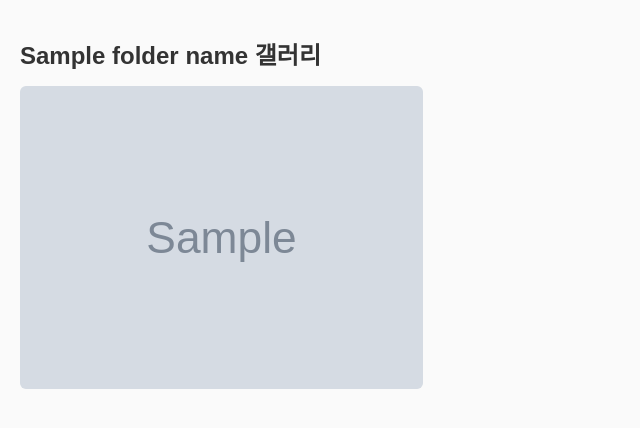
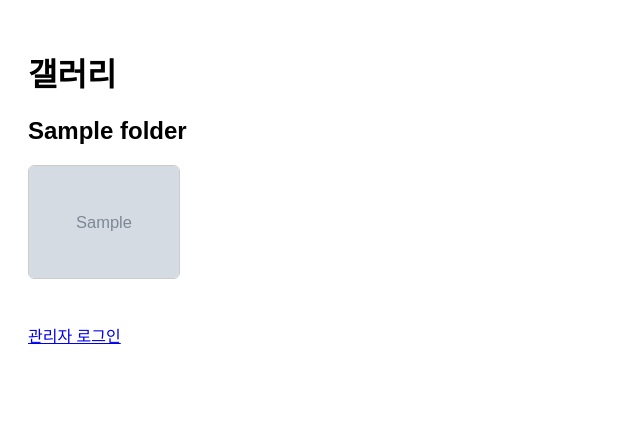
Before and after one commit to Tlqkf19373/da-eun-private-gallery2, a Flask app: template templates/gallery.html in a window 1280 px wide. Shown: the top 428 px of the page, without its empty margins (0-640 px from the left). Run offline with Flask 3, Linux system fonts and the light colour scheme; the template is opened without the code that fills it: most values are stand-ins (such as "Sample title", 1, 10 or a date in 2020); grey boxes marked "Sample" are stand-in pictures.

Commit message:
Update gallery.html

```diff
--- a/templates/gallery.html
+++ b/templates/gallery.html
@@ -2,89 +2,54 @@
 <html lang="ko">
 <head>
   <meta charset="UTF-8">
+  <title>갤러리</title>
   <meta name="viewport" content="width=device-width, initial-scale=1.0">
-    <title>{{ folder_name }} 갤러리</title>
   <style>
-        body {
-            font-family: 'Noto Sans KR', sans-serif;
-            margin: 0;
-            padding: 20px;
-            background-color: #fafafa;
-        }
-        h1 {
-            font-size: 24px;
-            color: #333;
-            margin-bottom: 15px;
-        }
-        .gallery {
-            display: flex;
-            flex-wrap: wrap;
-            gap: 10px;
-        }
-        .gallery-item {
-            width: calc(33.333% - 10px);
-            box-sizing: border-box;
-            position: relative;
-        }
-        .gallery-item img {
-            width: 100%;
-            height: auto;
-            border-radius: 6px;
-        }
-        .delete-btn {
-            position: absolute;
-            top: 8px;
-            right: 8px;
-            background-color: #e74c3c;
-            color: white;
-            border: none;
-            padding: 4px 8px;
-            border-radius: 4px;
-            cursor: pointer;
-            font-size: 12px;
-        }
-        @media (max-width: 768px) {
-            .gallery-item {
-                width: calc(50% - 10px);
-            }
-        }
-        @media (max-width: 480px) {
-            .gallery-item {
-                width: 100%;
-            }
-        }
-        .upload-form {
-            margin-top: 20px;
-        }
+    body { font-family: sans-serif; padding: 20px; }
+    .folder { margin-bottom: 40px; }
+    .thumbs { display: flex; flex-wrap: wrap; gap: 10px; }
+    .thumbs img { width: 150px; height: auto; border: 1px solid #ccc; border-radius: 6px; }
+    .upload-form, .delete-form { margin-top: 10px; }
+    .admin-actions { margin-top: 10px; }
   </style>
 </head>
 <body>
-    <h1>{{ folder_name }} 갤러리</h1>
+  <h1>갤러리</h1>
 
-    <div class="gallery">
-        {% for image in images %}
-        <div class="gallery-item">
-            <a href="{{ url_for('static', filename='uploads/' + folder_name + '/' + image) }}" target="_blank">
-                <img src="{{ url_for('static', filename='uploads/' + folder_name + '/thumbs/' + image) }}" alt="Thumbnail">
+  {% for folder, data in gallery_data.items() %}
+    <div class="folder">
+      <h2>{{ folder }}</h2>
+      <div class="thumbs">
+        {% for thumb in data.thumbs %}
+          <div>
+            <a href="/static/uploads/{{ folder }}/{{ thumb }}" target="_blank">
+              <img src="/static/uploads/{{ folder }}/thumbs/{{ thumb }}">
             </a>
-            {% if logged_in %}
-            <form action="/delete/{{ folder_name }}/{{ image }}" method="POST">
-                <button type="submit" class="delete-btn">삭제</button>
+            {% if is_admin %}
+            <form class="delete-form" method="post" action="/delete/{{ folder }}/{{ thumb }}">
+              <button type="submit">삭제</button>
             </form>
             {% endif %}
           </div>
         {% endfor %}
       </div>
 
-    {% if logged_in %}
-    <div class="upload-form">
-        <form action="/upload/{{ folder_name }}" method="POST" enctype="multipart/form-data">
+      {% if is_admin %}
+        <form class="upload-form" action="/upload/{{ folder }}" method="post" enctype="multipart/form-data">
           <input type="file" name="file" required>
           <button type="submit">업로드</button>
         </form>
-        <form action="/logout" method="POST" style="margin-top:10px;">
-            <button type="submit">로그아웃</button>
-        </form>
+      {% endif %}
+    </div>
+  {% endfor %}
+
+  {% if is_admin %}
+    <div class="admin-actions">
+      <a href="/logout">로그아웃</a>
+    </div>
+  {% else %}
+    <div class="admin-actions">
+      <a href="/login">관리자 로그인</a>
     </div>
   {% endif %}
 </body>
```
Lines whose indentation alone changed are shown as unchanged.
